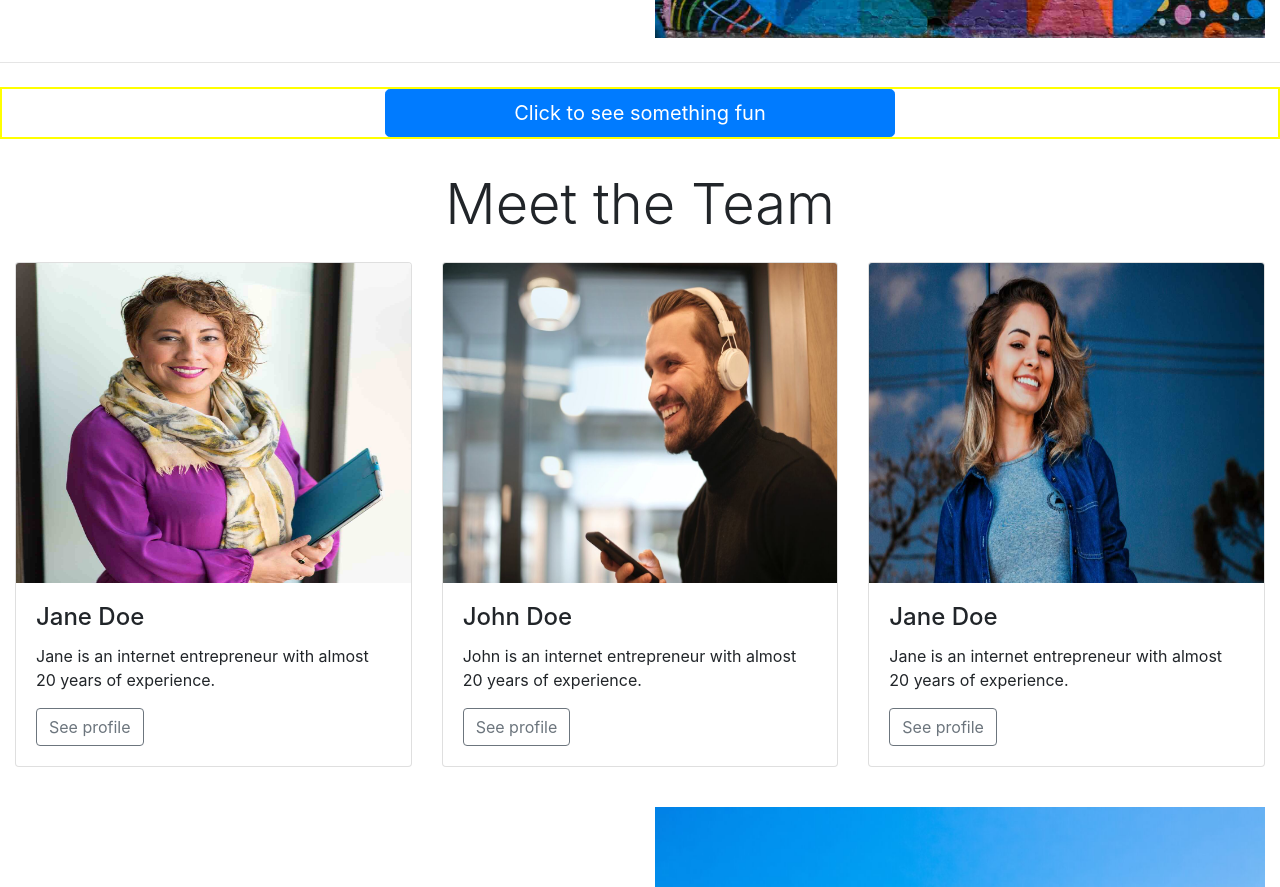
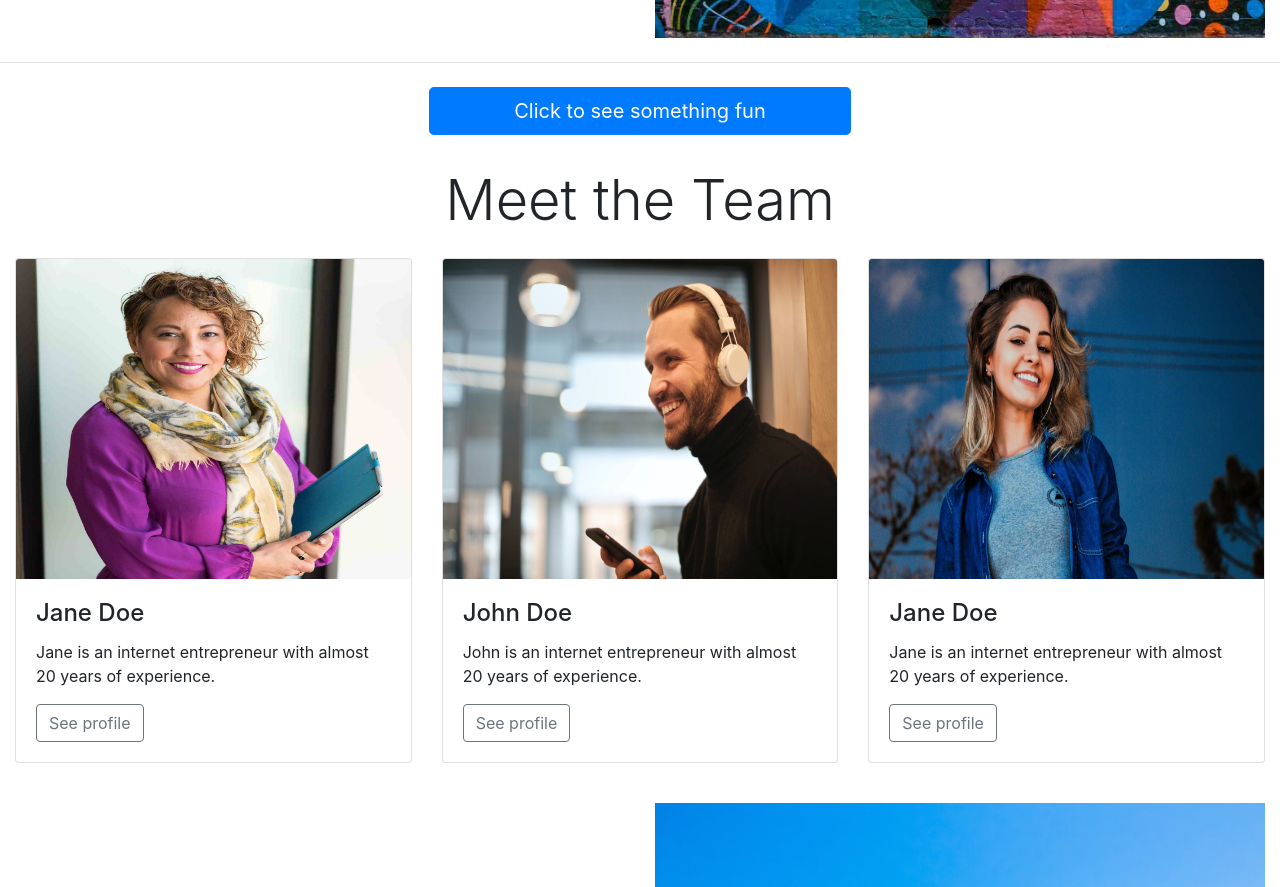
Before and after one commit to IfyKosel/Carousel, a plain HTML site: page index.html in a window 1280 px wide. Shown: the part 1488-2375 px from the top of the page. Drawn offline with nearby package versions, Linux system fonts and the light colour scheme.

Commit message:
first commit

```diff
--- a/index.html
+++ b/index.html
@@ -131,7 +131,7 @@
 		<hr class="my-4">
 
 				<!--   gif section   -->
-		<section class="container-fluid " style="border: 2px solid yellow;">
+		<section class="container-fluid">
 			<div class="row justify-content-center">
 				<button class="fun btn btn-primary btn-lg" data-toggle="collapse" data-target="#emoji">Click to see something fun</button>
 			</div>
--- a/style.css
+++ b/style.css
@@ -15,7 +15,7 @@
 
 /* 	 gif section	*/
 .fun{
-	width: 40%;
+	width: 33%;
 }
 .gif{
 	width: 20vw;
```
